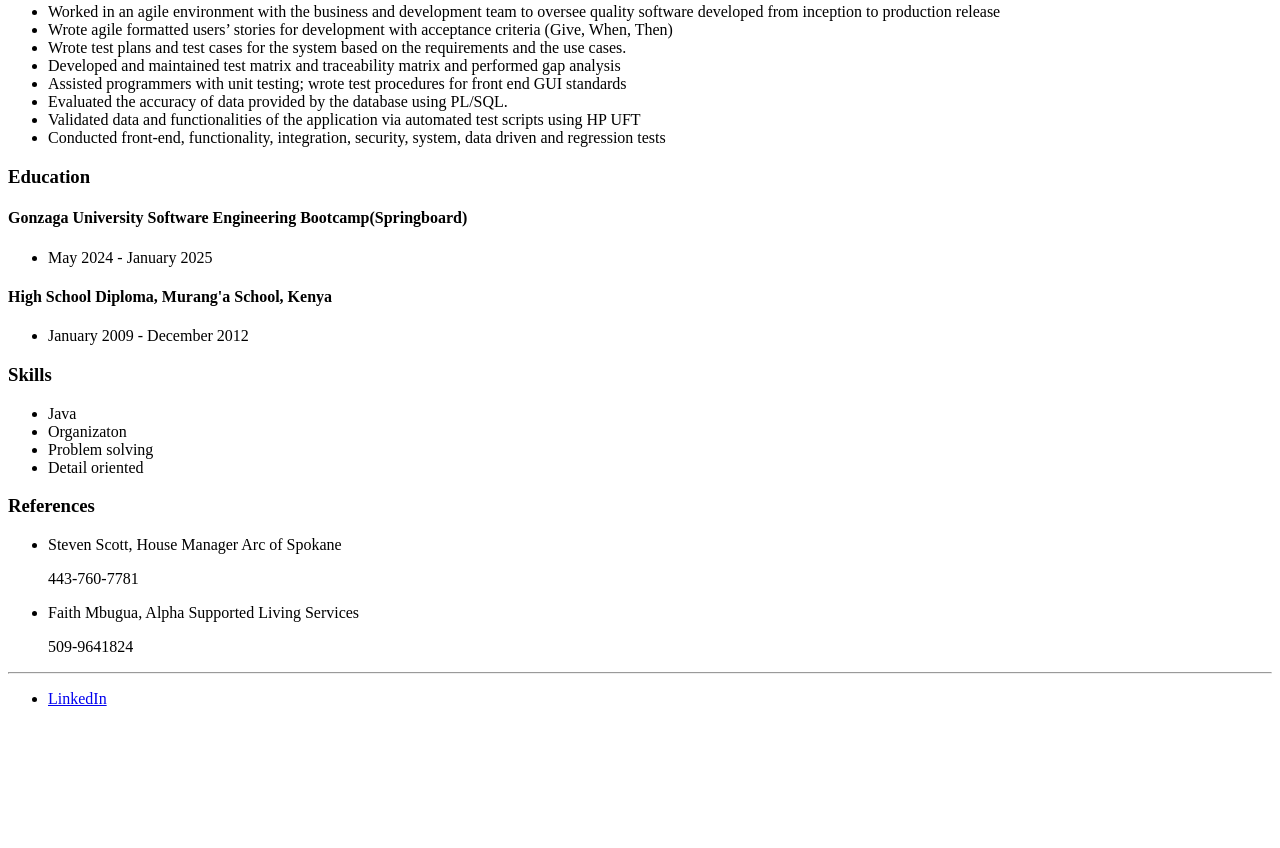
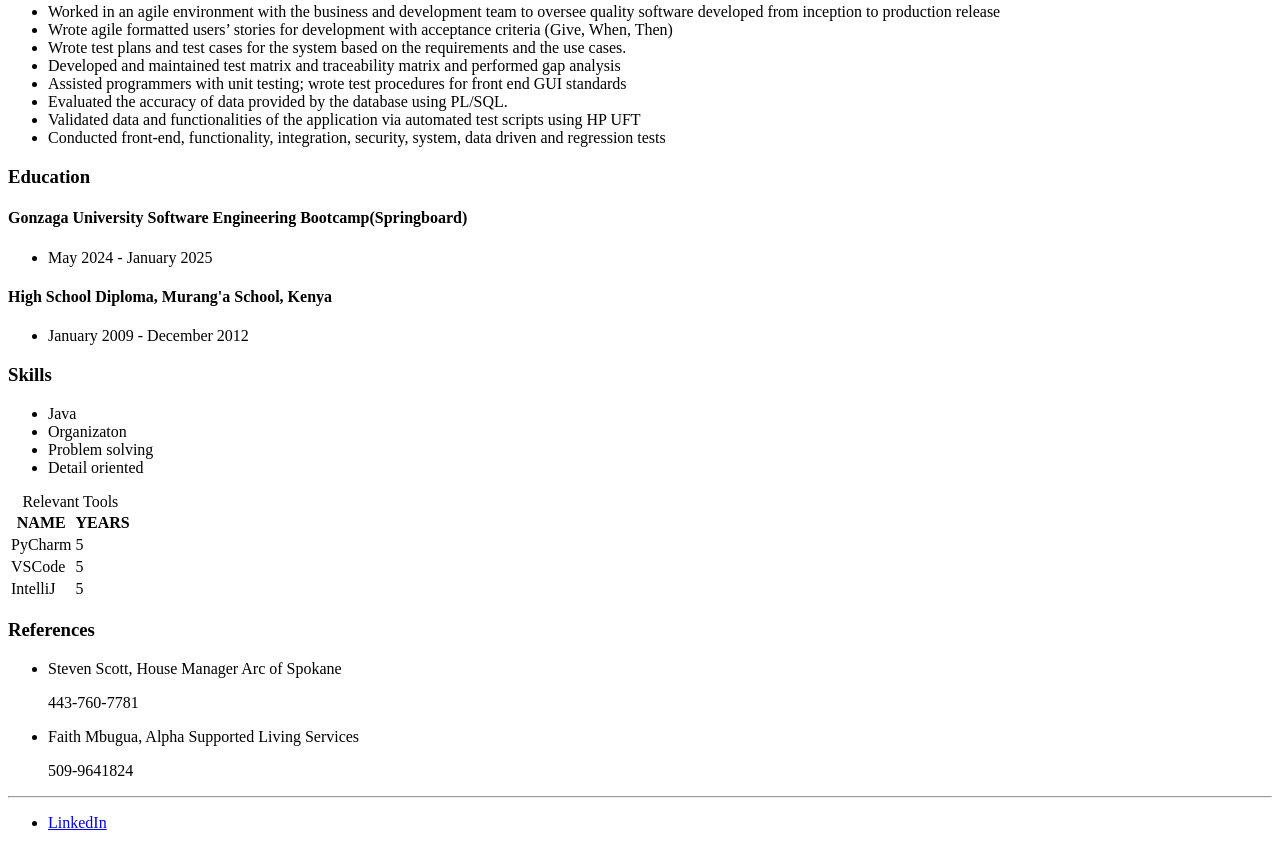
Before and after one commit to FelixM94/felix-portfolio, a plain HTML site: page index.html in a window 1280 px wide. Shown: the part 612-1460 px from the top of the page. Before the commit the page ends 1336 px from the top, so only its background shows below. Drawn offline with Linux system fonts and the light colour scheme.

Commit message:
added table

```diff
--- a/index.html
+++ b/index.html
@@ -88,6 +88,29 @@
           <li>Problem solving</li>
           <li>Detail oriented</li>
         </ul>
+        <table>
+          <caption>Relevant Tools</caption>
+          <thead>
+            <tr>
+            <th>NAME</th>
+            <th>YEARS</th>
+            </tr>
+          </thead>
+          <tbody>
+            <tr>
+              <td>PyCharm</td>
+              <td>5</td>
+            </tr>
+            <tr>
+              <td>VSCode</td>
+              <td>5</td>
+            </tr>
+            <tr>
+              <td>IntelliJ</td>
+              <td>5</td>
+            </tr>
+          </tbody>
+        </table>
       </section>
       <section>
         <h3>References</h3>
```
Also changed, not shown: 1 other file.
